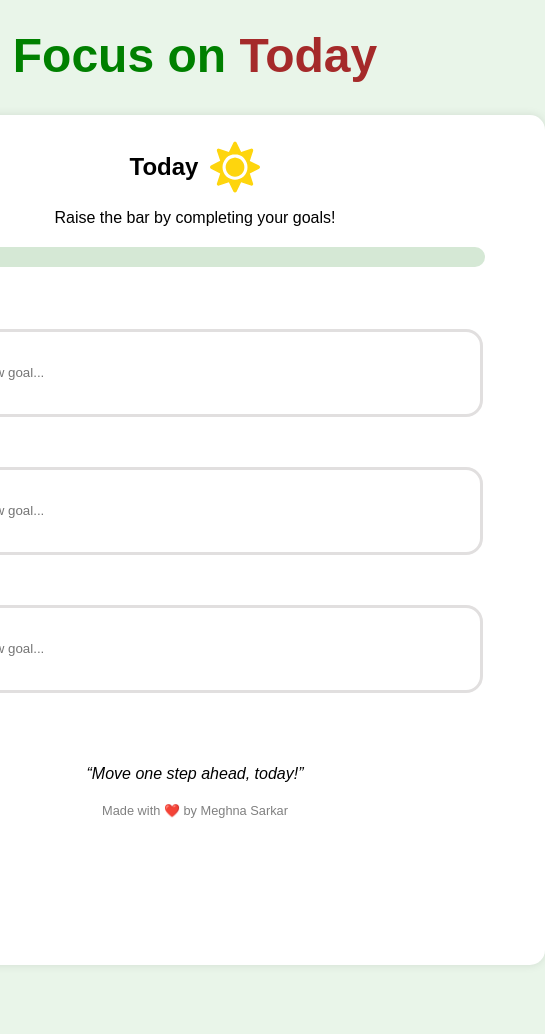
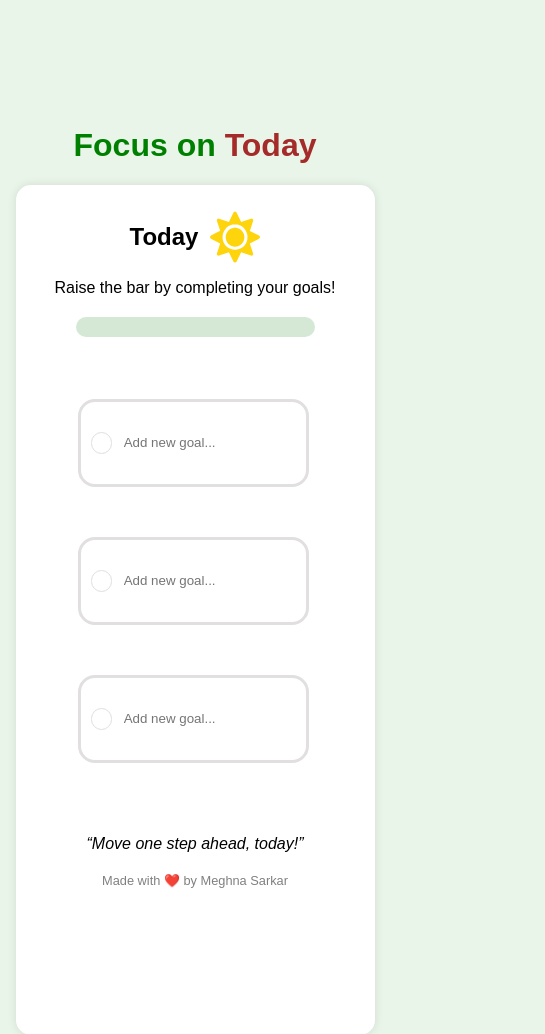
Before and after one commit to anh-gem/focus-on-today, a plain HTML site: page index.html in a window 390 px wide. Shown: the top 1034 px of the page, 545 px wide, since content can reach past the window. Before the commit the page ends 985 px from the top, so only its background shows below. Drawn offline with Linux system fonts and the light colour scheme.

Commit message:
responsive for phone

```diff
--- a/style.css
+++ b/style.css
@@ -177,3 +177,23 @@ svg{
     display: none;
     margin-left: 3px;
 }
+
+@media (max-width: 400px) {
+    .container {
+        margin-top: 300px;
+    }
+    .content {
+        width: 319px;
+        justify-content: center;
+    }
+    .goal{
+        width: 225px;
+        justify-content: center;
+    }
+    .heading{
+        font-size: 2rem ;
+    }
+    .custom-checkbox{
+        width: 24px;
+    }
+}
```
